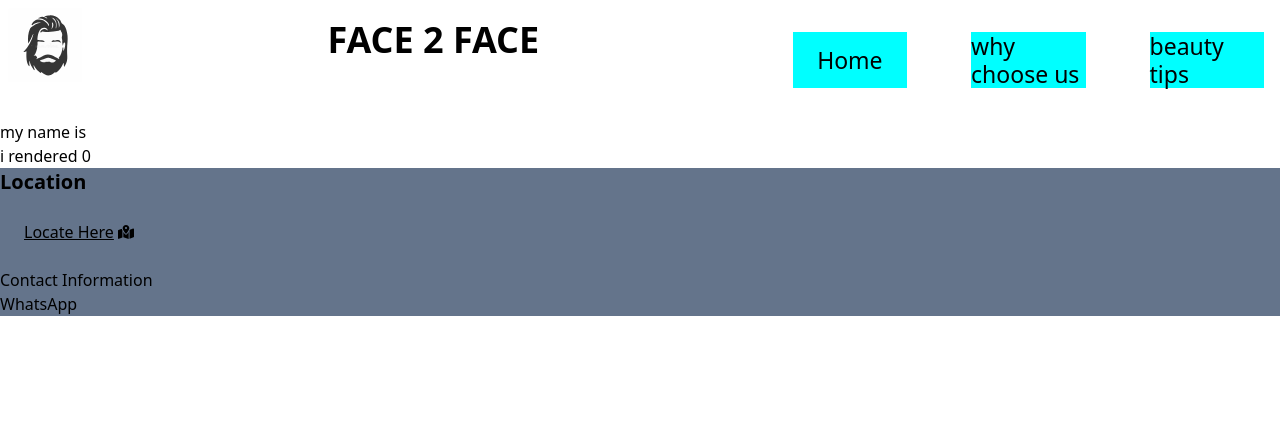
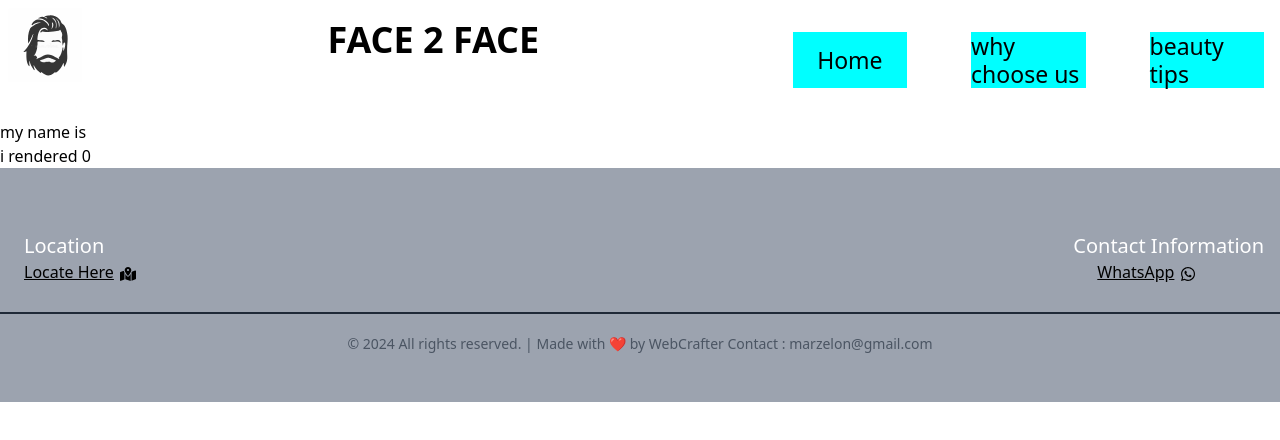
Before and after one commit to xmarzz/Face2Face, a Next.js app: page /beautytips in a window 1280 px wide. Shown: the top 440 px of the page. Built offline with nearby package versions, Linux system fonts and the light colour scheme.

Commit message:
done page1

```diff
--- a/components/Footer.tsx
+++ b/components/Footer.tsx
@@ -1,22 +1,46 @@
 import { FaMapLocationDot } from "react-icons/fa6";
+import { FaWhatsapp } from "react-icons/fa";
 
 export default function footer() {
   return (
-    <div className="bg-slate-500">
-      <div className="flex flex-col">
-        <h2 className="text-xl font-bold text-black-500 mr-2 font">Location</h2>
-        <div className="flex flex-row m-6">
-          <a href="https://www.google.com/maps/place/Face+2+face/@10.8053632,76.4797839,20.06z/data=!4m15!1m8!3m7!1s0x3a528d076e31b243:0x486ee3f560e9c4a0!2sMannur,+Tamil+Nadu+602025!3b1!8m2!3d13.0216903!4d79.9573793!16s%2Fm%2F0521nfp!3m5!1s0x3ba877c7072ff791:0x5e093c6609d60e92!8m2!3d10.8056757!4d76.4798289!16s%2Fg%2F11q4gs5fj0?entry=ttu"
+    <div className="bg-gray-400 py-10">
+        <div className="flex flex-row mb-6">
+          <div className="flex flex-col flex-grow ">
+            <h2 className="mr-2 ml-6 mt-6 font text-white font-raleway leading-5 lg:text-xl">Location</h2>
+            <div className="flex flex-row ml-6">
+              <a
+                href="https://www.google.com/maps/place/Face+2+face/@10.8053632,76.4797839,20.06z/data=!4m15!1m8!3m7!1s0x3a528d076e31b243:0x486ee3f560e9c4a0!2sMannur,+Tamil+Nadu+602025!3b1!8m2!3d13.0216903!4d79.9573793!16s%2Fm%2F0521nfp!3m5!1s0x3ba877c7072ff791:0x5e093c6609d60e92!8m2!3d10.8056757!4d76.4798289!16s%2Fg%2F11q4gs5fj0?entry=ttu"
                 target="_blank"
-          className="underline">
+                className="underline text-grey"
+              >
                 Locate Here
               </a>
-          <div className="m-1"> <FaMapLocationDot/> </div>
+              <div className="m-1.5">
+                {" "}
+                <FaMapLocationDot />{" "}
+              </div>
+            </div>
+          </div>
+          <div className="ml-6 mt-6 mr-4">
+            <h2 className="text-s text-white font-raleway leading-5 lg:text-xl">Contact Information</h2>
+            <div className="flex flex-row">
+              <a
+                href="https://wa.me/+919656465060?text=Hello,i%20need%20a%20appointment%20for%20a%20haircut"
+                target="_blank"
+                className="ml-6 text-s underline text-grey"
+              >
+                WhatsApp
+              </a>
+              <FaWhatsapp className="m-1.5" />
+            </div>
           </div>
         </div>
         <div>
-        <h2>Contact Information</h2>
-        <a href="https://wa.me/+919656465060?text=Hello,i%20need%20a%20appointment%20for%20a%20haircut" target="_blank">WhatsApp</a>
+          <hr className="border-b border-solid border-gray-800"/>
+        </div>
+        <div className="text-center text-gray-600 text-sm m-2 mt-5">
+          &copy; 2024 All rights reserved. | Made with ❤️ by WebCrafter
+          Contact : <a href="mailto:marzelon@gmail.com" target="_blank">marzelon@gmail.com</a>
         </div>
     </div>
   );
--- a/components/Home.tsx
+++ b/components/Home.tsx
@@ -1,5 +1,5 @@
 'use client'
-import Image1 from "@/public/image1.avif";
+import Image1 from "@/public/image1.jpg";
 import Image2 from "@/public/image2.avif";
 import Image3 from "@/public/image3.avif";
 import Image from "next/image";
```
Also changed, not shown: app/globals.css (line endings or trailing spaces), public/image1.avif, public/image1.jpg (added). Lines whose indentation alone changed are shown as unchanged.
